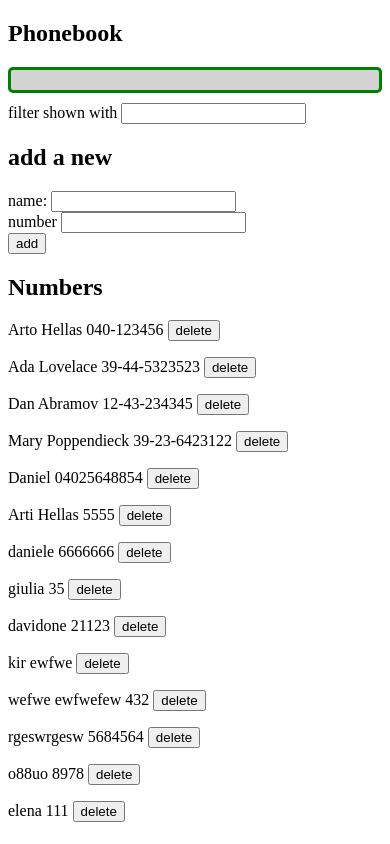
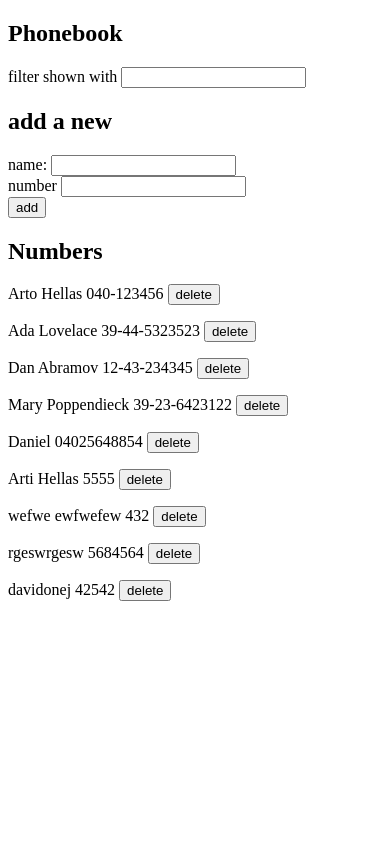
Before and after one commit to David93Code/Full-Stack-Open-2022, a React (Create React App) app in the folder part2/phonebook/: page / in a window 390 px wide. Built offline with nearby package versions, Linux system fonts and the light colour scheme; data requests are answered from the project's data file.

Commit message:
commit Phonebook 2.20 step12 error message  end of PART2 of F.S.O

```diff
--- a/part2/phonebook/db.json
+++ b/part2/phonebook/db.json
@@ -31,26 +31,6 @@
       "id": 6
     },
     {
-      "name": "daniele",
-      "number": "6666666",
-      "id": 9
-    },
-    {
-      "name": "giulia",
-      "number": "35",
-      "id": 10
-    },
-    {
-      "name": "davidone",
-      "number": "21123",
-      "id": 12
-    },
-    {
-      "name": "kir",
-      "number": "ewfwe",
-      "id": 13
-    },
-    {
       "name": "wefwe ewfwefew",
       "number": "432",
       "id": 14
@@ -61,14 +41,9 @@
       "id": 15
     },
     {
-      "name": "o88uo",
-      "number": "        8978      ",
+      "name": "davidonej",
+      "number": "42542",
       "id": 16
-    },
-    {
-      "name": "elena",
-      "number": "111",
-      "id": 17
     }
   ]
 }
--- a/part2/phonebook/src/App.js
+++ b/part2/phonebook/src/App.js
@@ -6,7 +6,7 @@ import axios from "axios";
 import nameService from "./services/names";
 import Buttons from "./components/buttons";
 import Notification from "./components/notification";
-import './index.css';
+import Error from "./components/Error";
 
 const App = () => {
   const [persons, setPersons] = useState([]);
@@ -15,7 +15,8 @@ const App = () => {
   const [newNumber, setNewNumber] = useState("");
   const [search, setSearch] = useState("");
 
-  const [notificationMessage, setNotificationMessage] = useState("");
+  const [notificationMessage, setNotificationMessage] = useState(null);
+  const [errorMessage, setErrorMessage] = useState(null)
 
   console.log(search);
 
@@ -27,10 +28,13 @@ const App = () => {
     });
   }, []);
 
+  console.log(errorMessage);
+
   return (
     <div>
       <h2>Phonebook</h2>
       <Notification message={notificationMessage} />
+      <Error message={errorMessage}/>
       <Filter setSearch={setSearch} />
       <h2>add a new</h2>
       <PersonForm
@@ -41,6 +45,7 @@ const App = () => {
         setNewName={setNewName}
         setNewNumber={setNewNumber}
         setNotificationMessage={setNotificationMessage}
+        setErrorMessage={setErrorMessage}
       />
 
       <h2>Numbers</h2>
--- /dev/null
+++ b/part2/phonebook/src/components/Error.js
@@ -0,0 +1,11 @@
+const Error = ({ message }) => {
+    if (message === null) {
+      return null;
+    }
+
+
+
+    return <div className="error">{message}</div>;
+  };
+
+  export default Error;
--- a/part2/phonebook/src/components/notification.js
+++ b/part2/phonebook/src/components/notification.js
@@ -3,6 +3,8 @@ const Notification = ({ message }) => {
     return null;
   }
 
+
+
   return <div className="notification">{message}</div>;
 };
 
--- a/part2/phonebook/src/components/personform.js
+++ b/part2/phonebook/src/components/personform.js
@@ -1,5 +1,5 @@
 import nameService from '../services/names'
-
+import Notification from './notification';
 
 const PersonForm = (props) => {
   const addPerson = (event) => {
@@ -37,6 +37,14 @@ const PersonForm = (props) => {
         setTimeout(() => {
           props.setNotificationMessage(null)
         }, 5000)})
+        .catch(error => {
+          props.setErrorMessage(
+            `Information of '${foundPerson.name}' has already been removed from server`
+          )
+          setTimeout(() => {
+            props.setErrorMessage(null)
+          }, 5000)
+          })
       } else {
         return
       }
@@ -57,6 +65,8 @@ const PersonForm = (props) => {
       props.setNewName("");
       props.setNewNumber("");
     }
+
+
   };
 
 
--- a/part2/phonebook/src/index.css
+++ b/part2/phonebook/src/index.css
@@ -1,4 +1,5 @@
 .notification {
+    /* display: none; */
     color: green;
     background: lightgrey;
     font-size: 20px;
@@ -7,3 +8,14 @@
     padding: 10px;
     margin-bottom: 10px;
 }
+
+.error {
+    /* display: none; */
+    color: red;
+    background: lightgrey;
+    font-size: 20px;
+    border-style: solid;
+    border-radius: 5px;
+    padding: 10px;
+    margin-bottom: 10px;
+}
```
